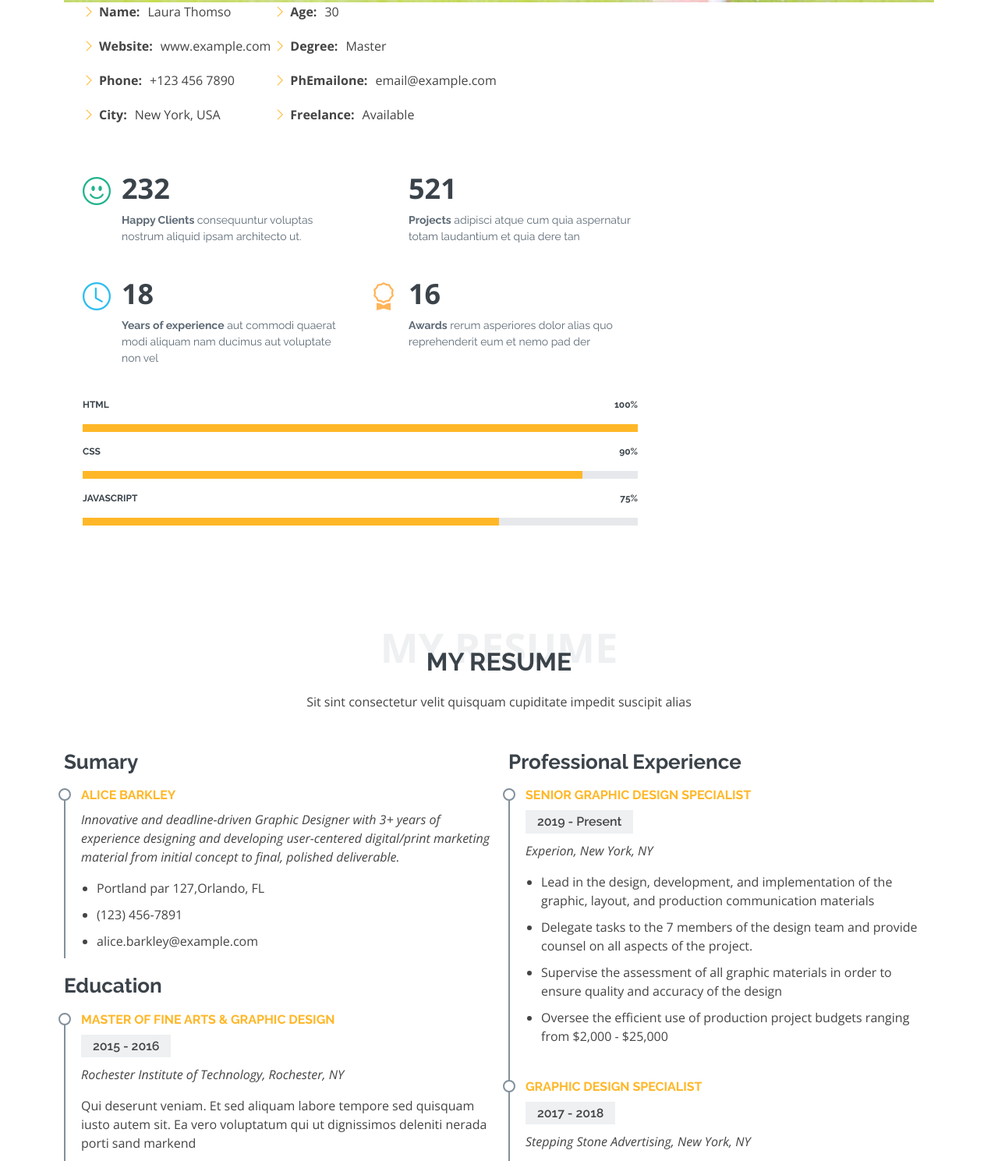
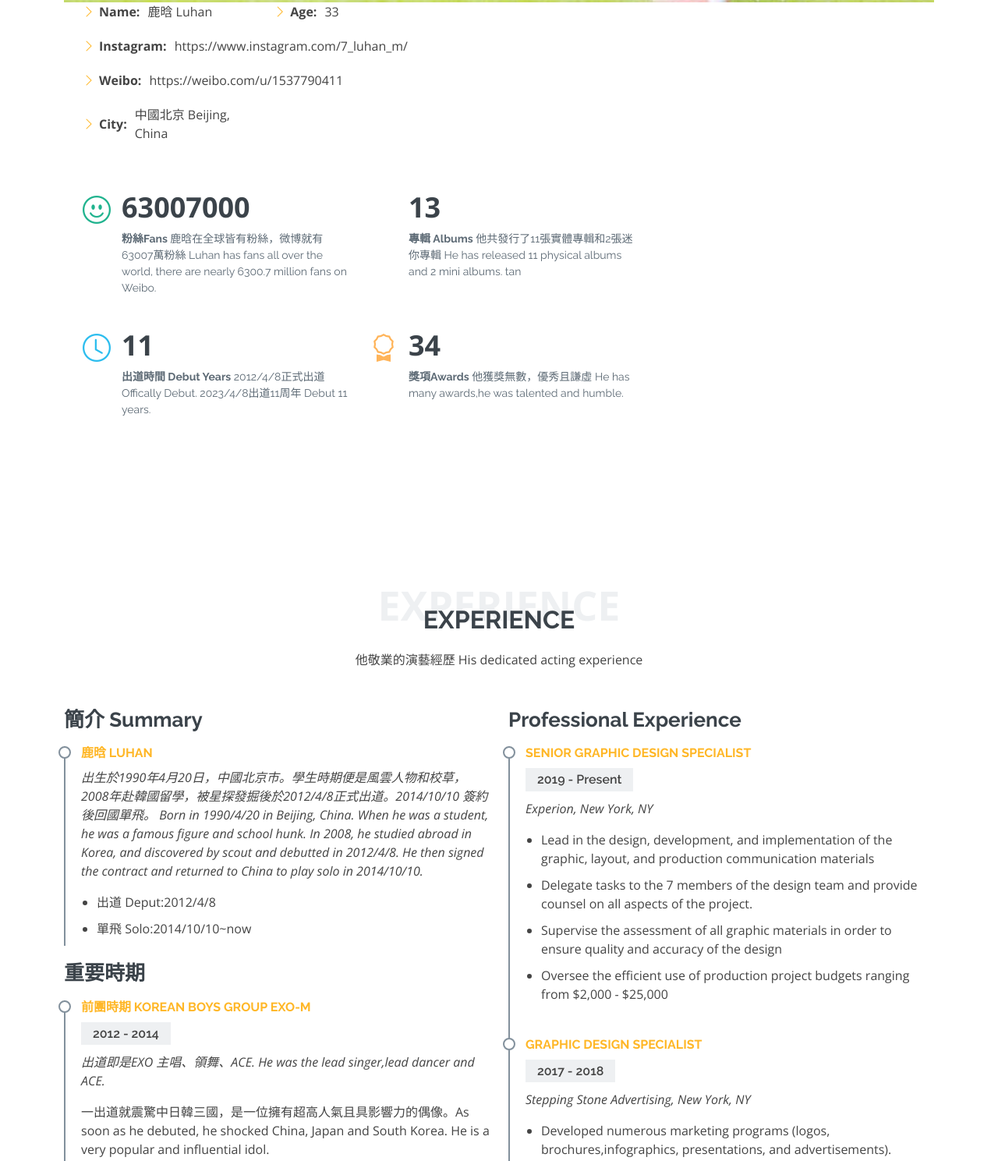
Before and after one commit to PhoebeLuhan0412/PhoebeLuhan0412.github.io, a plain HTML site: page index.html in a window 1280 px wide. Shown: the part 2684-4173 px from the top of the page at 78% size. Drawn offline with nearby package versions, Linux system fonts and the light colour scheme.

Commit message:
Add files via upload

```diff
--- a/index.html
+++ b/index.html
@@ -135,18 +135,15 @@
               <div class="row">
                 <div class="col-6 col-md-4">
                   <ul>
-                    <li><i class="bi bi-chevron-right"></i> <strong>Name:</strong> <span>Laura Thomso</span></li>
-                    <li><i class="bi bi-chevron-right"></i> <strong>Website:</strong> <span>www.example.com</span></li>
-                    <li><i class="bi bi-chevron-right"></i> <strong>Phone:</strong> <span>+123 456 7890</span></li>
-                    <li><i class="bi bi-chevron-right"></i> <strong>City:</strong> <span>New York, USA</span></li>
+                    <li><i class="bi bi-chevron-right"></i> <strong>Name:</strong> <span>鹿晗 Luhan</span></li>
+                    <li><i class="bi bi-chevron-right"></i> <strong>Instagram:</strong> <span>https://www.instagram.com/7_luhan_m/</span></li>
+                    <li><i class="bi bi-chevron-right"></i> <strong>Weibo:</strong> <span>https://weibo.com/u/1537790411</span></li>
+                    <li><i class="bi bi-chevron-right"></i> <strong>City:</strong> <span>中國北京 Beijing, China</span></li>
                   </ul>
                 </div>
                 <div class="col-lg-6">
                   <ul>
-                    <li><i class="bi bi-chevron-right"></i> <strong>Age:</strong> <span>30</span></li>
-                    <li><i class="bi bi-chevron-right"></i> <strong>Degree:</strong> <span>Master</span></li>
-                    <li><i class="bi bi-chevron-right"></i> <strong>PhEmailone:</strong> <span>email@example.com</span></li>
-                    <li><i class="bi bi-chevron-right"></i> <strong>Freelance:</strong> <span>Available</span></li>
+                    <li><i class="bi bi-chevron-right"></i> <strong>Age:</strong> <span>33</span></li>
                   </ul>
                 </div>
 
@@ -155,32 +152,32 @@
                 <div class="col-md-6 mt-5 d-md-flex align-items-md-stretch">
                   <div class="count-box">
                     <i class="bi bi-emoji-smile" style="color: #20b38e;"></i>
-                    <span data-purecounter-start="0" data-purecounter-end="232" data-purecounter-duration="1" class="purecounter"></span>
-                    <p><strong>Happy Clients</strong> consequuntur voluptas nostrum aliquid ipsam architecto ut.</p>
+                    <span data-purecounter-start="0" data-purecounter-end="63007000" data-purecounter-duration="1" class="purecounter"></span>
+                    <p><strong>粉絲Fans </strong> 鹿晗在全球皆有粉絲，微博就有63007萬粉絲 Luhan has fans all over the world, there are nearly 6300.7 million fans on Weibo.</p>
                   </div>
                 </div>
 
                 <div class="col-md-6 mt-5 d-md-flex align-items-md-stretch">
                   <div class="count-box">
                     <i class="bi bi-journal-richtextr" style="color: #8a1ac2;"></i>
-                    <span data-purecounter-start="0" data-purecounter-end="521" data-purecounter-duration="1" class="purecounter"></span>
-                    <p><strong>Projects</strong> adipisci atque cum quia aspernatur totam laudantium et quia dere tan</p>
+                    <span data-purecounter-start="0" data-purecounter-end="13" data-purecounter-duration="1" class="purecounter"></span>
+                    <p><strong>專輯 Albums</strong> 他共發行了11張實體專輯和2張迷你專輯 He has released 11 physical albums and 2 mini albums. tan</p>
                   </div>
                 </div>
 
                 <div class="col-md-6 mt-5 d-md-flex align-items-md-stretch">
                   <div class="count-box">
                     <i class="bi bi-clock" style="color: #2cbdee;"></i>
-                    <span data-purecounter-start="0" data-purecounter-end="18" data-purecounter-duration="1" class="purecounter"></span>
-                    <p><strong>Years of experience</strong> aut commodi quaerat modi aliquam nam ducimus aut voluptate non vel</p>
+                    <span data-purecounter-start="0" data-purecounter-end="11" data-purecounter-duration="1" class="purecounter"></span>
+                    <p><strong>出道時間 Debut Years</strong> 2012/4/8正式出道 Offically Debut. 2023/4/8出道11周年 Debut 11 years.</p>
                   </div>
                 </div>
 
                 <div class="col-md-6 mt-5 d-md-flex align-items-md-stretch">
                   <div class="count-box">
                     <i class="bi bi-award" style="color: #ffb459;"></i>
-                    <span data-purecounter-start="0" data-purecounter-end="16" data-purecounter-duration="1" class="purecounter"></span>
-                    <p><strong>Awards</strong> rerum asperiores dolor alias quo reprehenderit eum et nemo pad der</p>
+                    <span data-purecounter-start="0" data-purecounter-end="34" data-purecounter-duration="1" class="purecounter"></span>
+                    <p><strong>獎項Awards</strong> 他獲獎無數，優秀且謙虛 He has many awards,he was talented and humble.</p>
                   </div>
                 </div>
               </div>
@@ -188,30 +185,6 @@
 
             <div class="skills-content ps-lg-4">
               <div class="progress">
-                <span class="skill">HTML <i class="val">100%</i></span>
-                <div class="progress-bar-wrap">
-                  <div class="progress-bar" role="progressbar" aria-valuenow="100" aria-valuemin="0" aria-valuemax="100"></div>
-                </div>
-              </div>
-
-              <div class="progress">
-                <span class="skill">CSS <i class="val">90%</i></span>
-                <div class="progress-bar-wrap">
-                  <div class="progress-bar" role="progressbar" aria-valuenow="90" aria-valuemin="0" aria-valuemax="100"></div>
-                </div>
-              </div>
-
-              <div class="progress">
-                <span class="skill">JavaScript <i class="val">75%</i></span>
-                <div class="progress-bar-wrap">
-                  <div class="progress-bar" role="progressbar" aria-valuenow="75" aria-valuemin="0" aria-valuemax="100"></div>
-                </div>
-              </div>
-            </div>
-
-          </div>
-        </div>
-
       </div>
     </section><!-- End About Me Section -->
 
@@ -220,38 +193,37 @@
       <div class="container">
 
         <div class="section-title">
-          <span>My Resume</span>
-          <h2>My Resume</h2>
-          <p>Sit sint consectetur velit quisquam cupiditate impedit suscipit alias</p>
+          <span>Experience</span>
+          <h2>Experience</h2>
+          <p>他敬業的演藝經歷 His dedicated acting experience</p>
         </div>
 
         <div class="row">
           <div class="col-lg-6">
-            <h3 class="resume-title">Sumary</h3>
+            <h3 class="resume-title">簡介 Summary</h3>
             <div class="resume-item pb-0">
-              <h4>Alice Barkley</h4>
-              <p><em>Innovative and deadline-driven Graphic Designer with 3+ years of experience designing and developing user-centered digital/print marketing material from initial concept to final, polished deliverable.</em></p>
+              <h4>鹿晗 Luhan</h4>
+              <p><em>出生於1990年4月20日，中國北京市。學生時期便是風雲人物和校草，2008年赴韓國留學，被星探發掘後於2012/4/8正式出道。2014/10/10 簽約後回國單飛。 Born in 1990/4/20 in Beijing, China. When he was a student, he was a famous figure and school hunk. In 2008, he studied abroad in Korea, and discovered by scout and debutted in 2012/4/8. He then signed the contract and returned to China to play solo in 2014/10/10.   </em></p>
               <p>
               <ul>
-                <li>Portland par 127,Orlando, FL</li>
-                <li>(123) 456-7891</li>
-                <li>alice.barkley@example.com</li>
+                <li>出道 Deput:2012/4/8</li>
+                <li>單飛 Solo:2014/10/10~now</li>
               </ul>
               </p>
             </div>
 
-            <h3 class="resume-title">Education</h3>
+            <h3 class="resume-title">重要時期</h3>
             <div class="resume-item">
-              <h4>Master of Fine Arts &amp; Graphic Design</h4>
-              <h5>2015 - 2016</h5>
-              <p><em>Rochester Institute of Technology, Rochester, NY</em></p>
-              <p>Qui deserunt veniam. Et sed aliquam labore tempore sed quisquam iusto autem sit. Ea vero voluptatum qui ut dignissimos deleniti nerada porti sand markend</p>
+              <h4>前團時期 Korean Boys Group EXO-M</h4>
+              <h5>2012 - 2014</h5>
+              <p><em>出道即是EXO 主唱、領舞、ACE. He was the lead singer,lead dancer and ACE.</em></p>
+              <p>一出道就震驚中日韓三國，是一位擁有超高人氣且具影響力的偶像。As soon as he debuted, he shocked China, Japan and South Korea. He is a very popular and influential idol.</p>
             </div>
             <div class="resume-item">
-              <h4>Bachelor of Fine Arts &amp; Graphic Design</h4>
-              <h5>2010 - 2014</h5>
-              <p><em>Rochester Institute of Technology, Rochester, NY</em></p>
-              <p>Quia nobis sequi est occaecati aut. Repudiandae et iusto quae reiciendis et quis Eius vel ratione eius unde vitae rerum voluptates asperiores voluptatem Earum molestiae consequatur neque etlon sader mart dila</p>
+              <h4>個人時期 Solo Period</h4>
+              <h5>2014 - now</h5>
+              <p><em>他是一位敬業且熱愛音樂的歌手、演員、舞者 He is a dedicated singer,actor,and dancer who loves music. </em></p>
+              <p>2014/11/2 他正式在中國娛樂圈出道，首次在電影《重返20歲》亮相。在此期間，他發行許多歌曲，開2場巡迴演唱會，參演許多戲劇、電影，吸粉無數和獲獎無數。2014/11/2 He made his official debut in the Chinese entertainment industry and made his debut in the movie "Back to 20". During this period, he released many songs, opened 2 concert tours, participated in many plays and movies, attracted countless fans and won numerous awards. </p>
             </div>
           </div>
           <div class="col-lg-6">
@@ -457,9 +429,9 @@
       <div class="container">
 
         <div class="section-title">
-          <span>My Portfolio</span>
+          <span>照片集My Portfolio</span>
           <h2>My Portfolio</h2>
-          <p>Sit sint consectetur velit quisquam cupiditate impedit suscipit alias</p>
+          <p>集美貌和才華於一身的男子 A man of beauty and talent. </p>
         </div>
 
         <ul id="portfolio-flters" class="d-flex justify-content-center">
@@ -472,27 +444,27 @@
         <div class="row portfolio-container">
 
           <div class="col-lg-4 col-md-6 portfolio-item filter-app">
-            <div class="portfolio-img"><img src="assets/img/portfolio/portfolio-1.jpg" class="img-fluid" alt=""></div>
+            <div class="portfolio-img"><img src="assets\img\IMG_3192.JPG" class="img-fluid" alt=""></div>
             <div class="portfolio-info">
               <h4>App 1</h4>
               <p>App</p>
-              <a href="assets/img/portfolio/portfolio-1.jpg" data-gallery="portfolioGallery" class="portfolio-lightbox preview-link" title="App 1"><i class="bx bx-plus"></i></a>
+              <a href=img src="assets\img\IMG_3413.JPG" data-gallery="portfolioGallery" class="portfolio-lightbox preview-link" title="App 1"><i class="bx bx-plus"></i></a>
               <a href="portfolio-details.html" class="details-link" title="More Details"><i class="bx bx-link"></i></a>
             </div>
           </div>
 
           <div class="col-lg-4 col-md-6 portfolio-item filter-web">
-            <div class="portfolio-img"><img src="assets/img/portfolio/portfolio-2.jpg" class="img-fluid" alt=""></div>
+            <div class="portfolio-img"><img src="assets\img\IMG_3413.JPG" class="img-fluid" alt=""></div>
             <div class="portfolio-info">
               <h4>Web 3</h4>
               <p>Web</p>
-              <a href="assets/img/portfolio/portfolio-2.jpg" data-gallery="portfolioGallery" class="portfolio-lightbox preview-link" title="Web 3"><i class="bx bx-plus"></i></a>
+              <a href="assets\img\IMG_2668.JPG" data-gallery="portfolioGallery" class="portfolio-lightbox preview-link" title="Web 3"><i class="bx bx-plus"></i></a>
               <a href="portfolio-details.html" class="details-link" title="More Details"><i class="bx bx-link"></i></a>
             </div>
           </div>
 
           <div class="col-lg-4 col-md-6 portfolio-item filter-app">
-            <div class="portfolio-img"><img src="assets/img/portfolio/portfolio-3.jpg" class="img-fluid" alt=""></div>
+            <div class="portfolio-img"><img src="assets\img\IMG_2668.JPG" class="img-fluid" alt=""></div>
             <div class="portfolio-info">
               <h4>App 2</h4>
               <p>App</p>
@@ -502,7 +474,7 @@
           </div>
 
           <div class="col-lg-4 col-md-6 portfolio-item filter-card">
-            <div class="portfolio-img"><img src="assets/img/portfolio/portfolio-4.jpg" class="img-fluid" alt=""></div>
+            <div class="portfolio-img"><img src="assets\img\IMG_3771.PNG" class="img-fluid" alt=""></div>
             <div class="portfolio-info">
               <h4>Card 2</h4>
               <p>Card</p>
@@ -512,7 +484,7 @@
           </div>
 
           <div class="col-lg-4 col-md-6 portfolio-item filter-web">
-            <div class="portfolio-img"><img src="assets/img/portfolio/portfolio-5.jpg" class="img-fluid" alt=""></div>
+            <div class="portfolio-img"><img src="assets\img\IMG_3939.PNG" class="img-fluid" alt=""></div>
             <div class="portfolio-info">
               <h4>Web 2</h4>
               <p>Web</p>
@@ -522,7 +494,7 @@
           </div>
 
           <div class="col-lg-4 col-md-6 portfolio-item filter-app">
-            <div class="portfolio-img"><img src="assets/img/portfolio/portfolio-6.jpg" class="img-fluid" alt=""></div>
+            <div class="portfolio-img"><img src="assets\img\IMG_5072.JPG" class="img-fluid" alt=""></div>
             <div class="portfolio-info">
               <h4>App 3</h4>
               <p>App</p>
```
